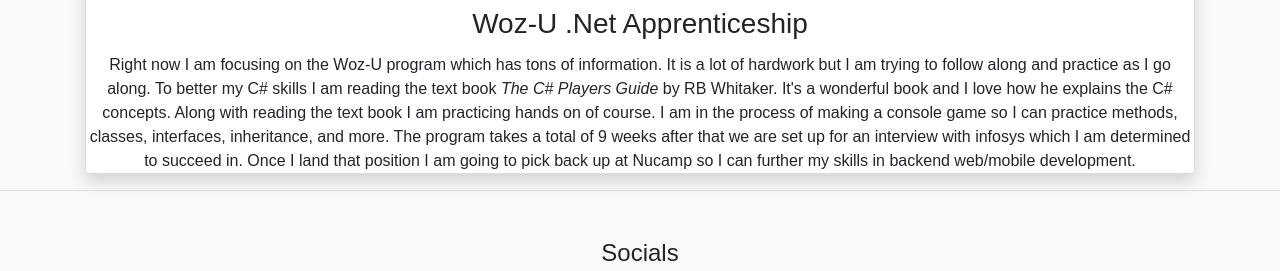
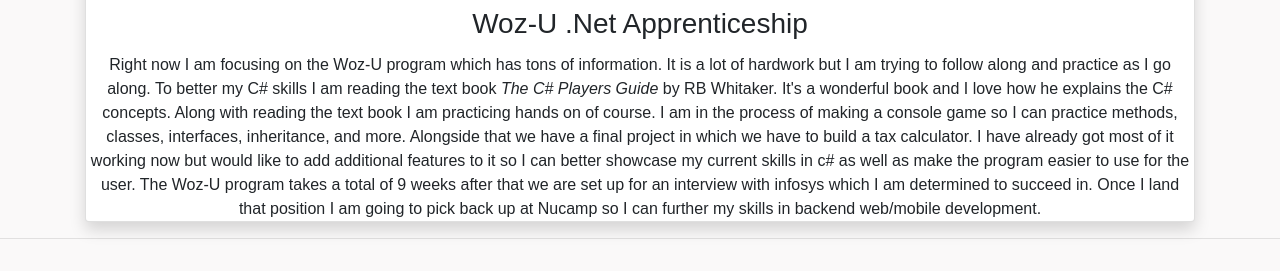
Before and after one commit to An-Be/Personal-Portfolio-page, a website: page index.html in a window 1280 px wide. Shown: the part 1925-2196 px from the top of the page. Drawn offline with nearby package versions, Linux system fonts and the light colour scheme; a web font is replaced by a local one.

Commit message:
update and what i am doing now

```diff
--- a/index.html
+++ b/index.html
@@ -105,7 +105,7 @@
                         <div class="card text-center shadow" >
                             <img class="card-img-top mx-auto img-fluid" src="img/woz-u.jpg" id="WozLogo" alt="Woz-U logo">
                             <h3 class="card-title text-center">Woz-U .Net Apprenticeship</h3>
-                            <p class="card-text text-center">Right now I am focusing on the Woz-U program which has tons of information. It is a lot of hardwork but I am trying to follow along and practice as I go along. To better my C# skills I am reading the text book <em>The C# Players Guide</em> by RB Whitaker. It's a wonderful book and I love how he explains the C# concepts. Along with reading the text book I am practicing hands on of course. I am in the process of making a console game so I can practice methods, classes, interfaces, inheritance, and more. The program takes a total of 9 weeks after that we are set up for an interview with infosys which I am determined to succeed in. Once I land that position I am going to pick back up at Nucamp so I can further my skills in backend web/mobile development.</p>
+                            <p class="card-text text-center">Right now I am focusing on the Woz-U program which has tons of information. It is a lot of hardwork but I am trying to follow along and practice as I go along. To better my C# skills I am reading the text book <em>The C# Players Guide</em> by RB Whitaker. It's a wonderful book and I love how he explains the C# concepts. Along with reading the text book I am practicing hands on of course. I am in the process of making a console game so I can practice methods, classes, interfaces, inheritance, and more. Alongside that we have a final project in which we have to build a tax calculator. I have already got most of it working now but would like to add additional features to it so I can better showcase my current skills in c# as well as make the program easier to use for the user. The Woz-U program takes a total of 9 weeks after that we are set up for an interview with infosys which I am determined to succeed in. Once I land that position I am going to pick back up at Nucamp so I can further my skills in backend web/mobile development.</p>
 
                         </div>
                     </div>
```
Also changed, not shown: img/box-model.png (added).
